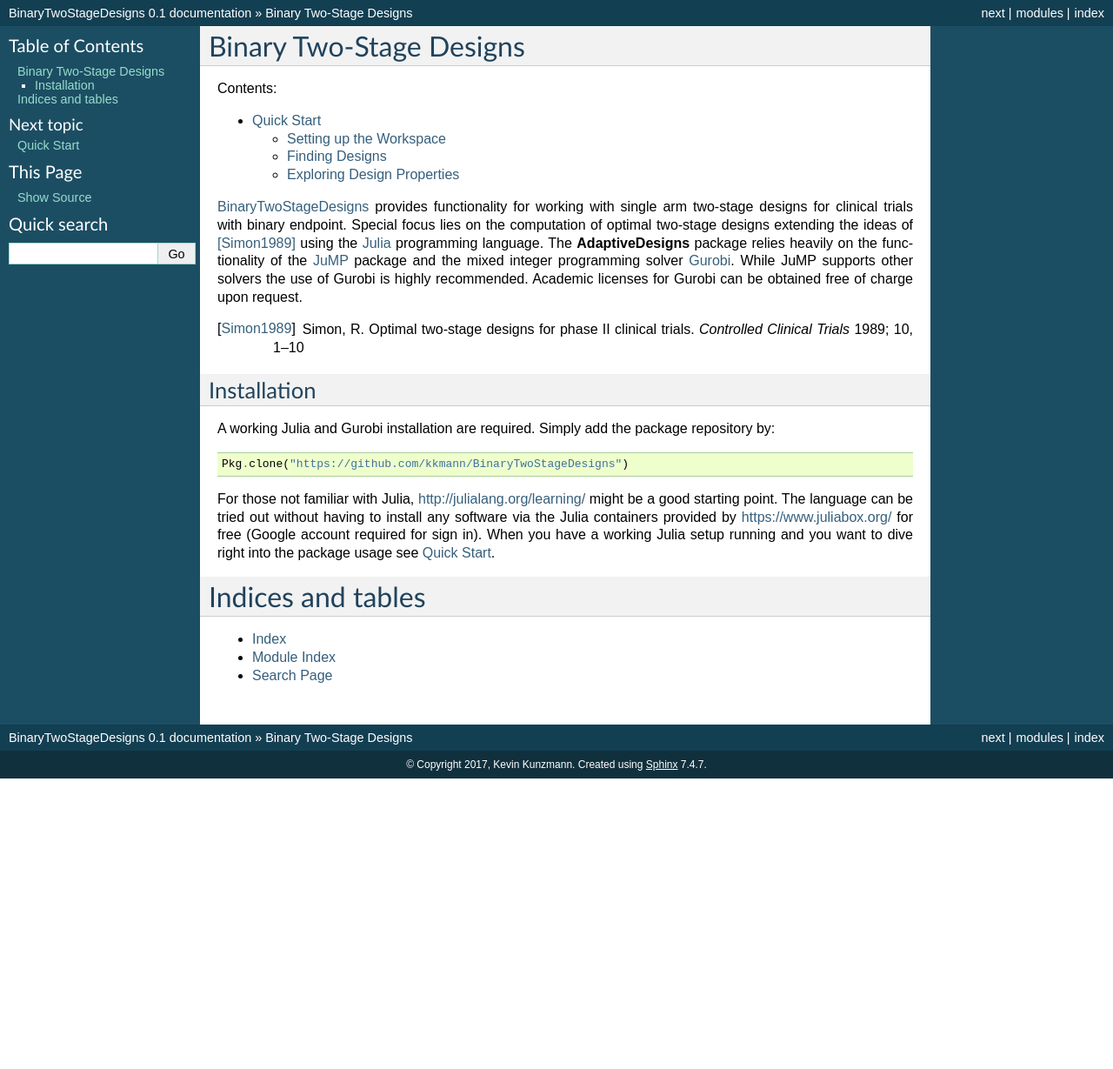
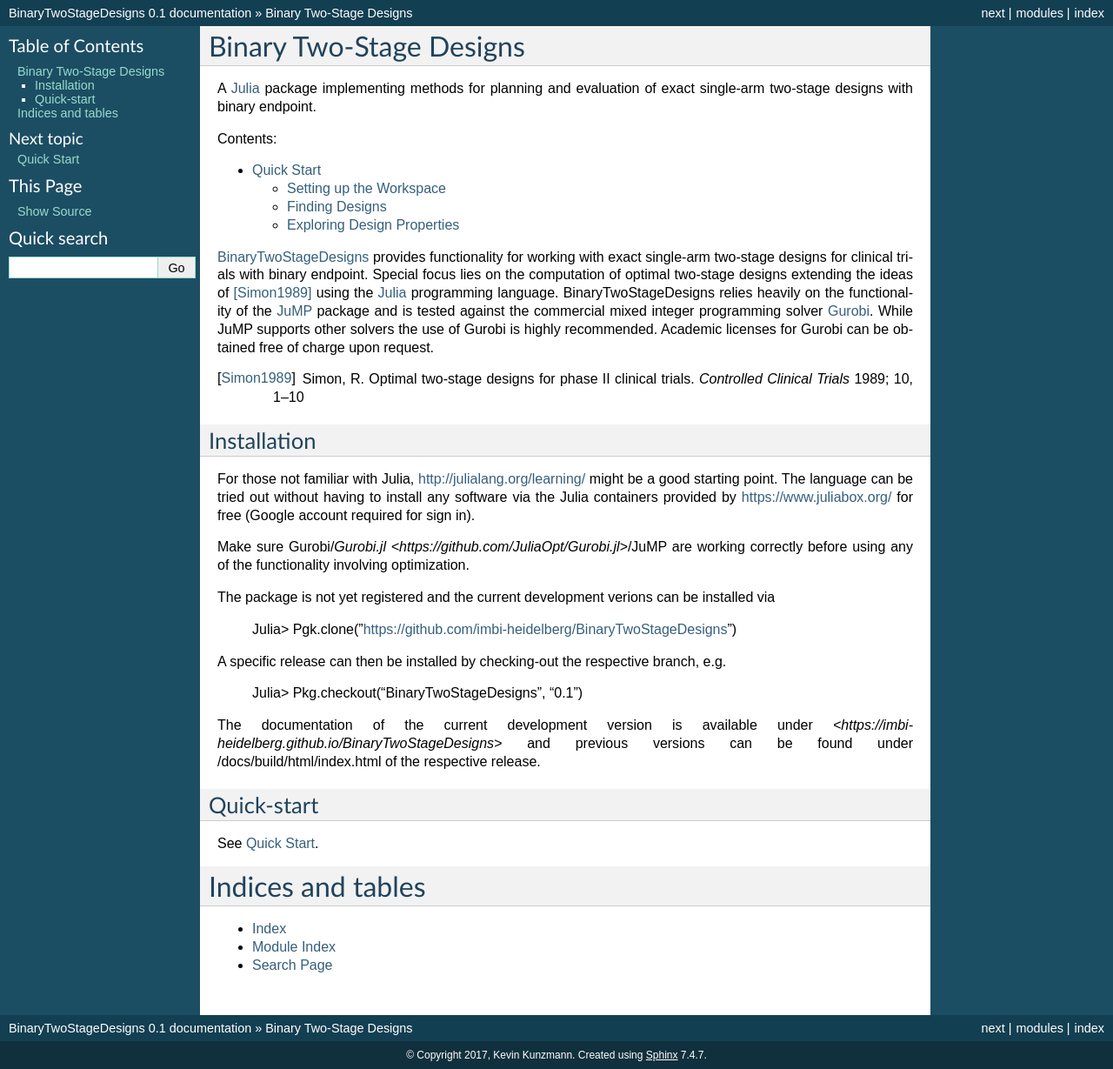
Before and after one commit to kkmann/BinaryTwoStageDesigns, a Sphinx documentation site: the page built from docs/source/index.rst, in a window 1280 px wide. Shown: the whole page at 87% size. Built offline with Sphinx 7.4.7, drawn with Linux system fonts in a browser that asks for light colours; before the commit the page ends 900 px from its top, so only the background shows below that.

Commit message:
update doc

```diff
--- a/docs/source/index.rst
+++ b/docs/source/index.rst
@@ -5,6 +5,9 @@
 
 Binary Two-Stage Designs
 ========================
+
+A `Julia <http://julialang.org>`_ package implementing methods for planning and
+evaluation of exact single-arm two-stage designs with binary endpoint.
 
 .. module:: BinaryTwoStageDesigns
    :synopsis: Methods for planning and evaluation of exact single-arm two-stage
@@ -16,15 +19,16 @@
 
    quickstart.rst
 
-`BinaryTwoStageDesigns <https://github.com/kkmann/BinaryTwoStageDesigns>`_
-provides functionality for working with single arm two-stage designs for
+`BinaryTwoStageDesigns <https://github.com/imbi-heidelberg/BinaryTwoStageDesigns>`_
+provides functionality for working with exact single-arm two-stage designs for
 clinical trials with binary endpoint.
 Special focus lies on the computation of optimal two-stage designs extending
 the ideas of [Simon1989]_ using the `Julia <http://julialang.org/>`_
 programming language.
-The **AdaptiveDesigns** package relies heavily on the functionality of the
-`JuMP <https://github.com/JuliaOpt/JuMP.jl>`_ package and the mixed integer
-programming solver `Gurobi <http://www.gurobi.com/index>`_.
+BinaryTwoStageDesigns relies heavily on the functionality of the
+`JuMP <https://github.com/JuliaOpt/JuMP.jl>`_ package and is tested against the
+commercial mixed integer programming solver
+`Gurobi <http://www.gurobi.com/index>`_.
 While JuMP supports other solvers the use of Gurobi is highly recommended.
 Academic licenses for Gurobi can be obtained free of charge upon request.
 
@@ -34,18 +38,33 @@
 Installation
 ------------
 
-A working Julia and Gurobi installation are required.
-Simply add the package repository by::
-
-	Pkg.clone("https://github.com/kkmann/BinaryTwoStageDesigns")
-
 For those not familiar with Julia, `<http://julialang.org/learning/>`_ might be
 a good starting point.
 The language can be tried out without having to install any software via the
 Julia containers provided by `<https://www.juliabox.org/>`_ for free
 (Google account required for sign in).
-When you have a working Julia setup running and you want to dive right into the
-package usage see :ref:`quickstart`.
+
+Make sure Gurobi/`Gurobi.jl <https://github.com/JuliaOpt/Gurobi.jl>`/JuMP are
+working correctly before using any of the functionality involving optimization.
+
+The package is not yet registered and the current development verions can be
+installed via
+
+    Julia> Pgk.clone("https://github.com/imbi-heidelberg/BinaryTwoStageDesigns")
+
+A specific release can then be installed by checking-out the respective
+branch, e.g.
+
+    Julia> Pkg.checkout("BinaryTwoStageDesigns", "0.1")
+
+The documentation of the current development version is available under
+`<https://imbi-heidelberg.github.io/BinaryTwoStageDesigns>` and previous versions
+can be found under /docs/build/html/index.html of the respective release.
+
+Quick-start
+-----------
+
+See :ref:`quickstart`.
 
 
 
```
